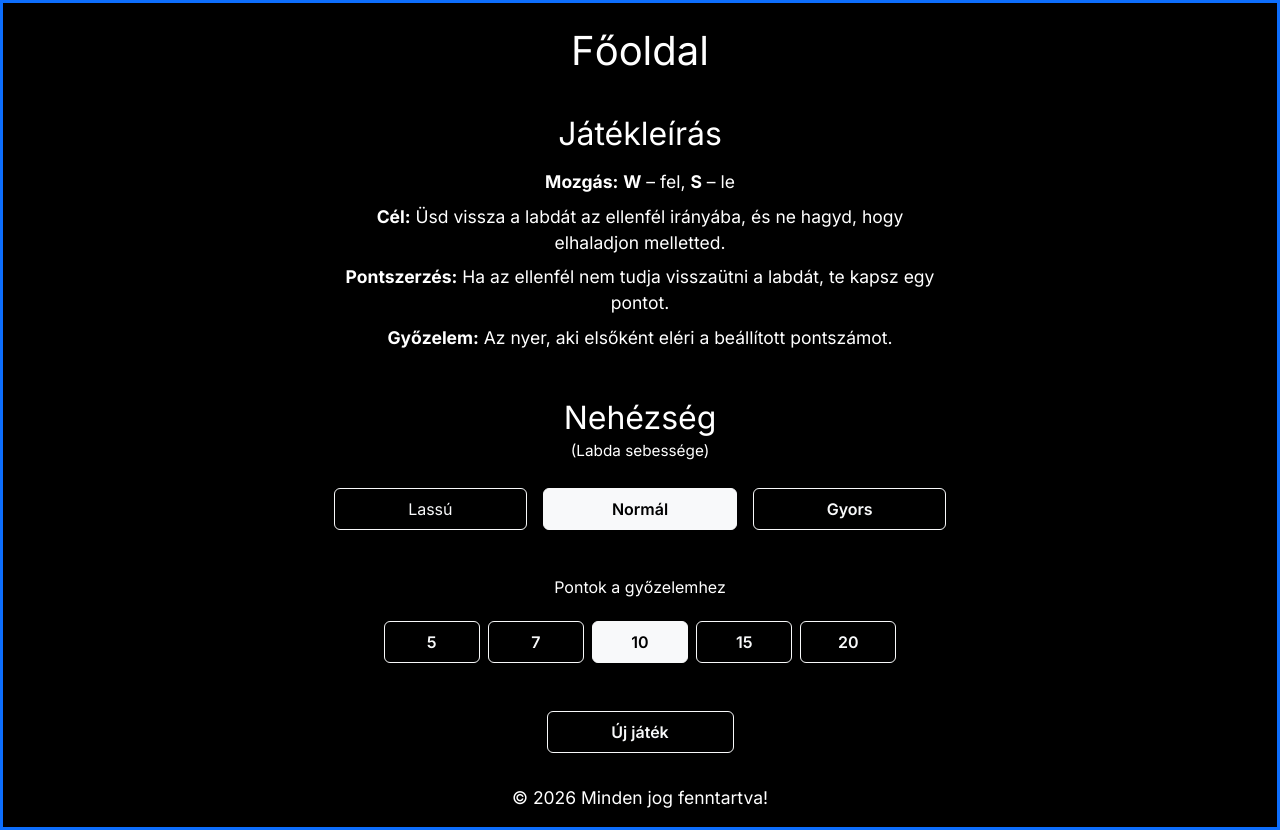
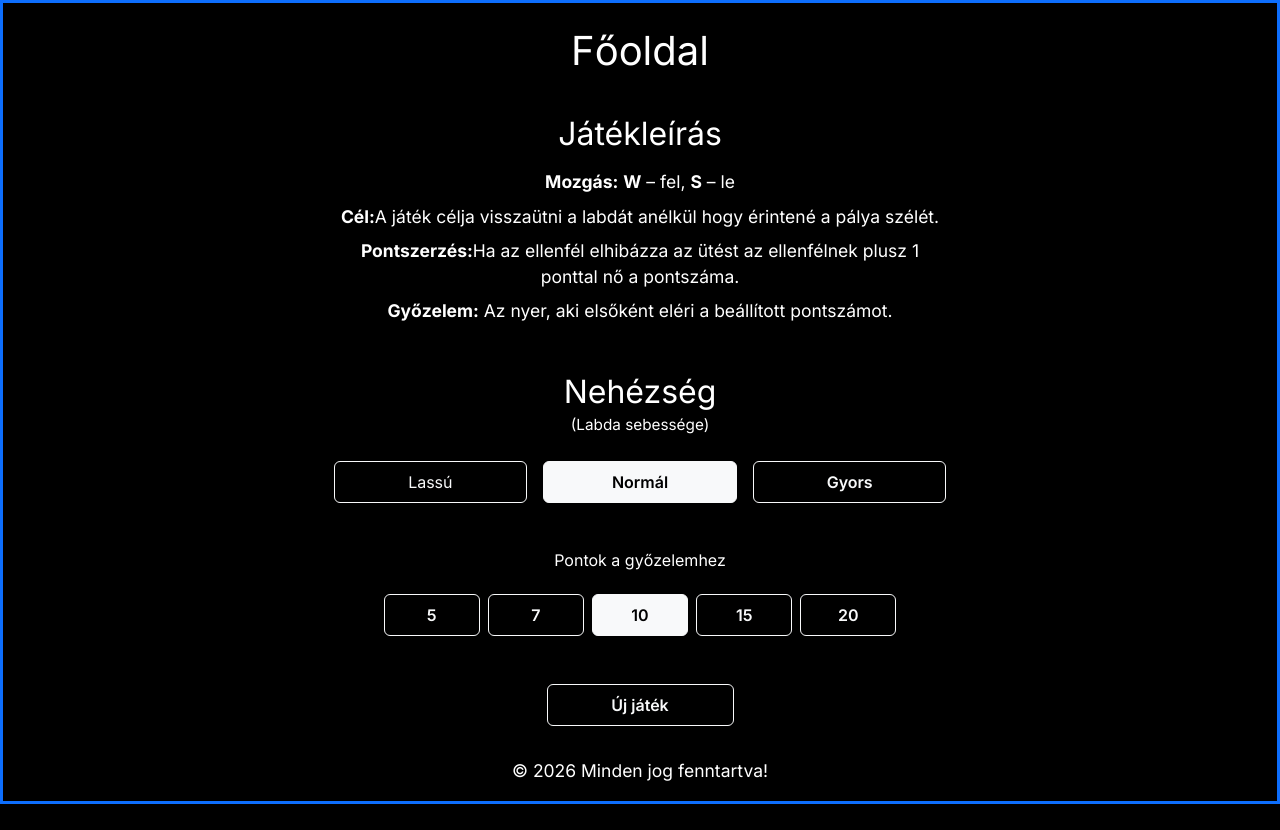
Before and after one commit to Krisz123456/Pong-projektmunka-Web, a plain HTML site: page index.html in a window 1280 px wide. After the commit the page ends 804 px from the top, so only its background shows below. Drawn offline with Linux system fonts and the light colour scheme.

Commit message:
modositas

```diff
--- a/index.html
+++ b/index.html
@@ -22,10 +22,8 @@
                 <div class="col-12 col-md-6">
                     <ul class="list-unstyled small mb-0 d-flex flex-column gap-2">
                         <li><strong>Mozgás:</strong> <strong>W</strong> – fel, <strong>S</strong> – le</li>
-                        <li><strong>Cél:</strong> Üsd vissza a labdát az ellenfél irányába, és ne hagyd, hogy elhaladjon
-                            melletted.</li>
-                        <li><strong>Pontszerzés:</strong> Ha az ellenfél nem tudja visszaütni a labdát, te kapsz egy
-                            pontot.</li>
+                        <li><strong>Cél:</strong>A játék célja visszaütni a labdát anélkül hogy érintené a pálya szélét.</li>
+                        <li><strong>Pontszerzés:</strong>Ha az ellenfél elhibázza az ütést az ellenfélnek plusz 1 ponttal nő a pontszáma.</li>
                         <li><strong>Győzelem:</strong> Az nyer, aki elsőként eléri a beállított pontszámot.</li>
                     </ul>
                 </div>
```
